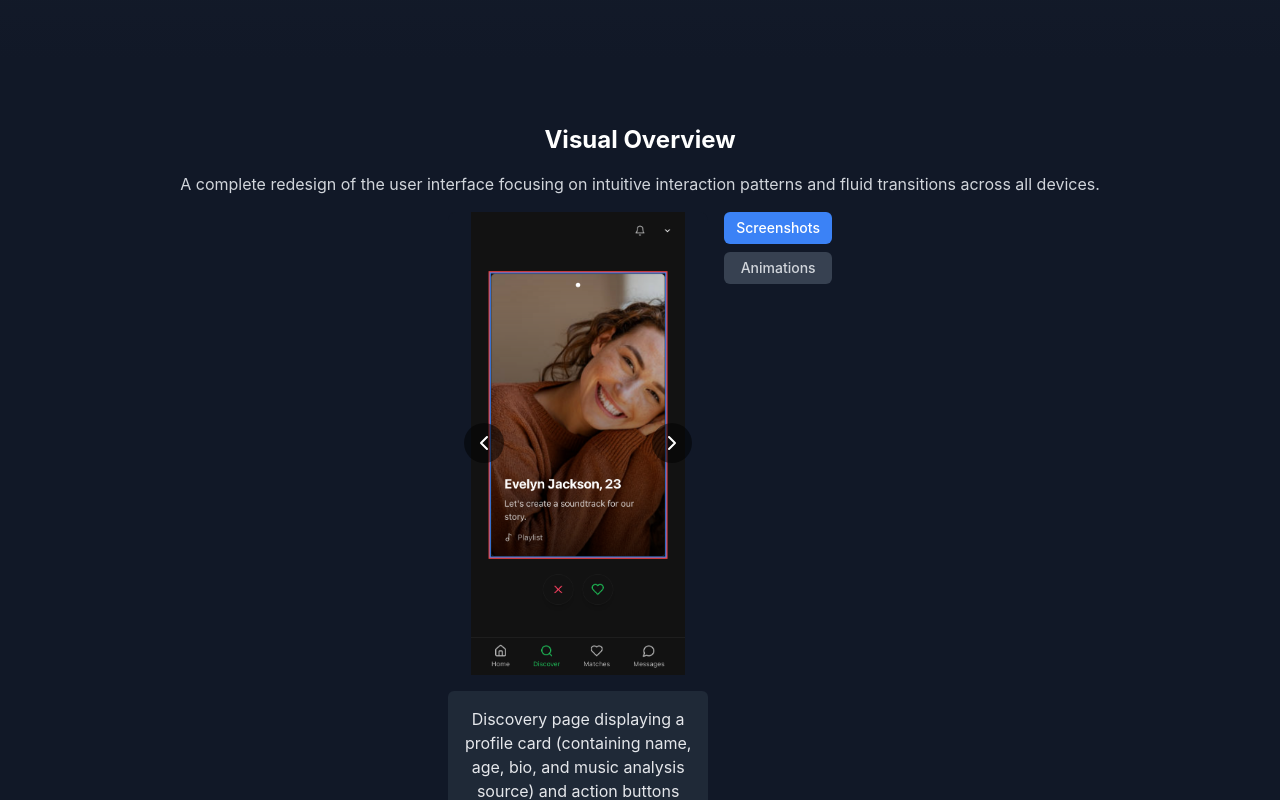
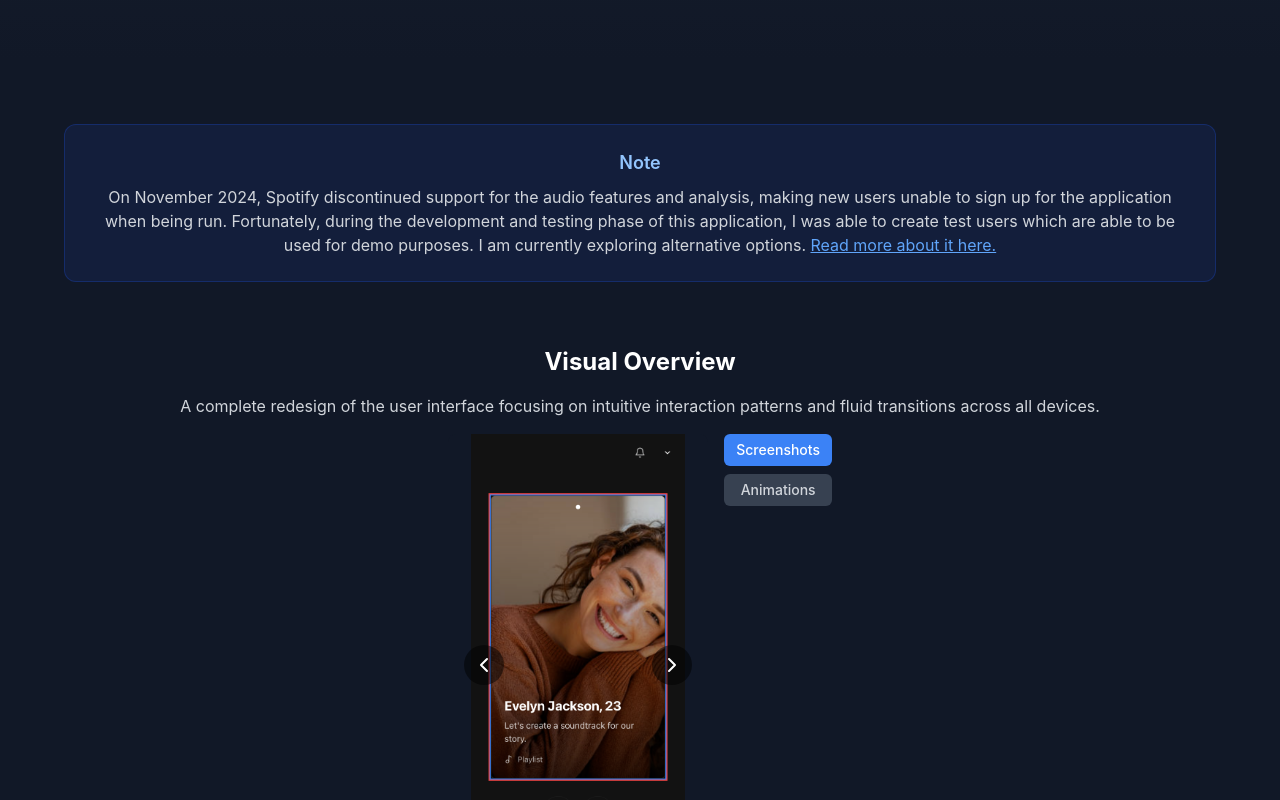
Before and after one commit to benjaehyun/react-portfolio, a React (Create React App) app: page /projects/symphony in a window 1280 px wide. Shown: the part 700-1500 px from the top of the page. Built offline with nearby package versions, Linux system fonts and the light colour scheme.

Commit message:
added note about discontinued support for spotify api

```diff
--- a/src/pages/SymphonyPage/SymphonyPage.jsx
+++ b/src/pages/SymphonyPage/SymphonyPage.jsx
@@ -243,59 +243,26 @@ export default function SymphonyPage() {
         </section>
     );
 
-  const PerformanceSection = () => (
-    <section className="space-y-8">
-      <div className="space-y-4">
-        <h2 className="text-2xl font-bold text-white">Performance Optimizations</h2>
+    const ProjectNote = () => {
+        return (
+        <div className="bg-blue-900/20 border border-blue-700/30 rounded-xl p-6 mb-16">
+            <h2 className="text-lg font-semibold text-blue-300 mb-2">Note</h2>
+            <div className="prose prose-invert">
             <p className="text-gray-300">
-          Performance was a critical focus throughout development, leading to several key optimizations
-          across both frontend and backend systems.
+                On November 2024, Spotify discontinued support for the audio features and analysis, making new users unable to sign up for the application when being run. Fortunately, during the development and testing phase of this application, I was able to create test users which are able to be used for demo purposes. I am currently exploring alternative options.{' '}
+                <a
+                href="https://developer.spotify.com/blog/2024-11-27-changes-to-the-web-api"
+                target="_blank"
+                rel="noopener noreferrer"
+                className="text-blue-400 hover:text-blue-300 transition-colors underline"
+                >
+                Read more about it here.
+                </a>
             </p>
             </div>
-
-      <div className="grid md:grid-cols-2 gap-8">
-        <div className="bg-gray-800/50 p-8 rounded-xl">
-          <h3 className="text-xl font-semibold text-white mb-6">Frontend Optimizations</h3>
-          <div className="space-y-4">
-            {[
-              ["Page Load Time", "Sub-100ms initial page load time"],
-              ["Caching Strategy", ">90% cache hit rate"],
-              ["Bundle Size", "<200KB initial load"],
-              ["Lazy Loading", "Route-based chunking and code splitting"]
-            ].map(([title, description], index) => (
-              <div key={index} className="flex items-start space-x-4">
-                <div className="w-2 h-2 mt-2 bg-blue-400 rounded-full flex-shrink-0" />
-                <div>
-                  <h4 className="text-gray-300 font-medium">{title}</h4>
-                  <p className="text-sm text-gray-400">{description}</p>
         </div>
-              </div>
-            ))}
-          </div>
-        </div>
-
-        <div className="bg-gray-800/50 p-8 rounded-xl">
-          <h3 className="text-xl font-semibold text-white mb-6">Backend Performance</h3>
-          <div className="space-y-4">
-            {[
-              ["Message Delivery", "<50ms average latency"],
-              ["Database Queries", "Optimized with compound indexing"],
-              ["API Rate Limiting", "Redis-based rate management"],
-              ["Connection Pool", "Smart WebSocket management"]
-            ].map(([title, description], index) => (
-              <div key={index} className="flex items-start space-x-4">
-                <div className="w-2 h-2 mt-2 bg-blue-400 rounded-full flex-shrink-0" />
-                <div>
-                  <h4 className="text-gray-300 font-medium">{title}</h4>
-                  <p className="text-sm text-gray-400">{description}</p>
-                </div>
-              </div>
-            ))}
-          </div>
-        </div>
-      </div>
-    </section>
         );
+    };
 
     const ImprovementsSection = () => (
         <section className="space-y-6">
@@ -459,11 +426,11 @@ export default function SymphonyPage() {
     return (
         <ProjectTemplate project={project}>
         <div className="max-w-6xl mx-auto space-y-16">
+            <ProjectNote />
             <MediaShowcaseSection />
             <ImprovementsSection />
             <AlgorithmSection />
             <TechnicalChallengesSection />
-        {/* <PerformanceSection /> */}
             <ImageModal
             isOpen={modalOpen}
             onClose={() => setModalOpen(false)}
```
Lines whose indentation alone changed are shown as unchanged.
